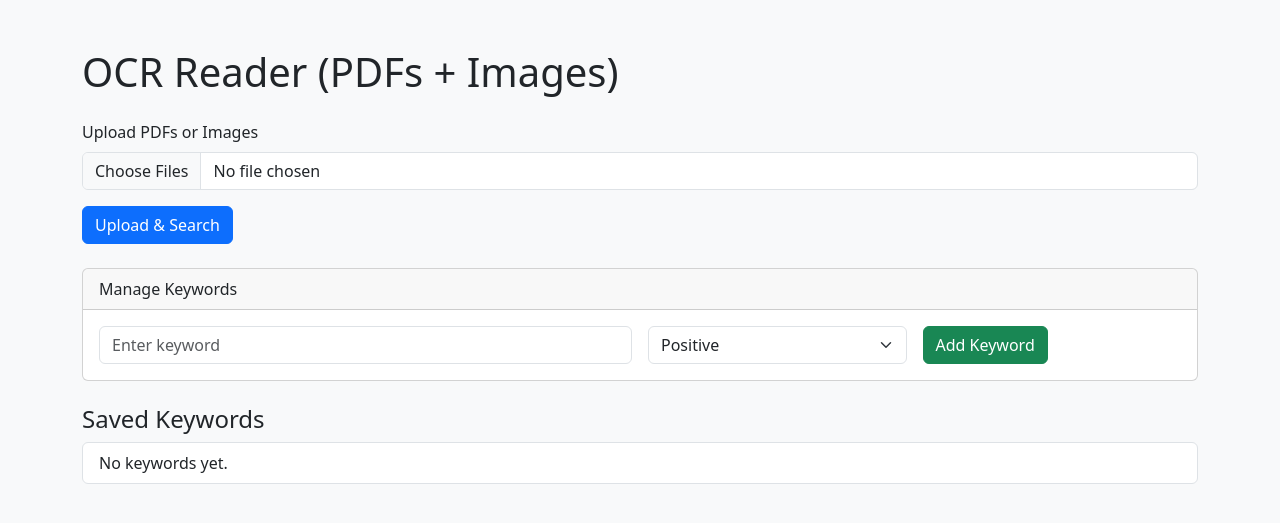
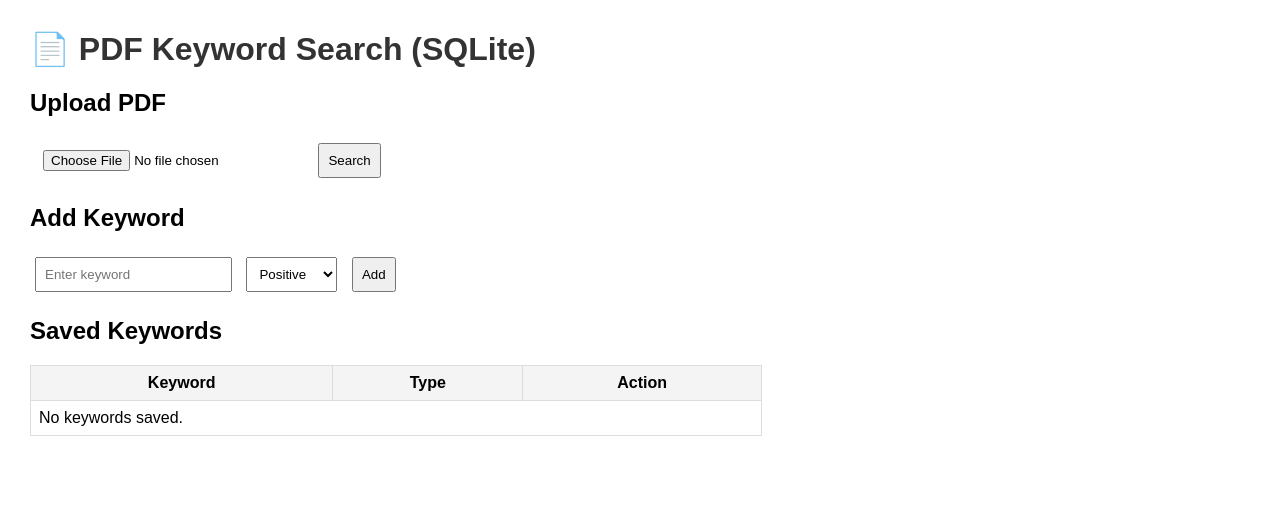
Before and after one commit to Aaronicc/pdf-keyword-search, a Flask app: page / in a window 1280 px wide. Shown: the top 523 px of the page. Run offline with Flask 3, Linux system fonts and the light colour scheme; some libraries are stand-ins or nearby versions.

Commit message:
Update index.html

```diff
--- a/templates/index.html
+++ b/templates/index.html
@@ -2,69 +2,62 @@
 <html lang="en">
 <head>
   <meta charset="UTF-8">
-    <title>OCR Reader - Upload PDFs & Images</title>
-    <link rel="stylesheet" href="https://cdn.jsdelivr.net/npm/bootstrap@5.3.2/dist/css/bootstrap.min.css">
+  <title>PDF Keyword Search</title>
+  <style>
+    body { font-family: Arial, sans-serif; margin: 30px; }
+    h1 { color: #333; }
+    form { margin-bottom: 20px; }
+    input, select, button { padding: 8px; margin: 5px; }
+    table { border-collapse: collapse; width: 60%; margin-top: 20px; }
+    table, th, td { border: 1px solid #ddd; padding: 8px; }
+    th { background: #f4f4f4; }
+    .positive { color: green; font-weight: bold; }
+    .negative { color: red; font-weight: bold; }
+  </style>
 </head>
-<body class="bg-light">
+<body>
+  <h1>📄 PDF Keyword Search (SQLite)</h1>
 
-<div class="container mt-5">
-    <h1 class="mb-4">OCR Reader (PDFs + Images)</h1>
-
-    <!-- Upload Form -->
-    <form action="{{ url_for('upload') }}" method="post" enctype="multipart/form-data" class="mb-4">
-        <div class="mb-3">
-            <label for="files" class="form-label">Upload PDFs or Images</label>
-            <input class="form-control" type="file" name="files" id="files" multiple required>
-        </div>
-        <button type="submit" class="btn btn-primary">Upload & Search</button>
+  <!-- Upload PDF -->
+  <h2>Upload PDF</h2>
+  <form action="/upload_pdf" method="POST" enctype="multipart/form-data">
+    <input type="file" name="pdf" accept="application/pdf" required>
+    <button type="submit">Search</button>
   </form>
 
-    <!-- Flash Messages -->
-    {% with messages = get_flashed_messages(with_categories=true) %}
-      {% if messages %}
-        {% for category, message in messages %}
-          <div class="alert alert-{{ category }}">{{ message }}</div>
-        {% endfor %}
-      {% endif %}
-    {% endwith %}
-
-    <!-- Keyword Management -->
-    <div class="card mb-4">
-        <div class="card-header">Manage Keywords</div>
-        <div class="card-body">
-            <form action="{{ url_for('add_keyword') }}" method="post" class="row g-3">
-                <div class="col-md-6">
-                    <input type="text" name="word" class="form-control" placeholder="Enter keyword" required>
-                </div>
-                <div class="col-md-3">
-                    <select name="type" class="form-select">
+  <!-- Add Keyword -->
+  <h2>Add Keyword</h2>
+  <form action="/add_keyword" method="POST">
+    <input type="text" name="word" placeholder="Enter keyword" required>
+    <select name="type" required>
       <option value="positive">Positive</option>
       <option value="negative">Negative</option>
     </select>
-                </div>
-                <div class="col-md-3">
-                    <button type="submit" class="btn btn-success">Add Keyword</button>
-                </div>
+    <button type="submit">Add</button>
   </form>
-        </div>
-    </div>
 
-    <!-- Saved Keywords -->
-    <h4>Saved Keywords</h4>
-    <ul class="list-group">
-        {% for keyword in keywords %}
-        <li class="list-group-item d-flex justify-content-between align-items-center">
-            {{ keyword.word }}
-            <span class="badge bg-{{ 'success' if keyword.type=='positive' else 'danger' }}">{{ keyword.type }}</span>
-            <form action="{{ url_for('delete_keyword', id=keyword.id) }}" method="post" class="ms-3">
-                <button class="btn btn-sm btn-outline-danger">Delete</button>
+  <!-- Keyword List -->
+  <h2>Saved Keywords</h2>
+  <table>
+    <tr>
+      <th>Keyword</th>
+      <th>Type</th>
+      <th>Action</th>
+    </tr>
+    {% for kw in keywords %}
+    <tr>
+      <td>{{ kw.word }}</td>
+      <td class="{{ kw.type }}">{{ kw.type }}</td>
+      <td>
+        <form action="/delete_keyword/{{ kw.id }}" method="POST" style="display:inline;">
+          <button type="submit" style="color:red;">Delete</button>
         </form>
-        </li>
+      </td>
+    </tr>
     {% else %}
-        <li class="list-group-item">No keywords yet.</li>
+    <tr><td colspan="3">No keywords saved.</td></tr>
     {% endfor %}
-    </ul>
-</div>
+  </table>
 
 </body>
 </html>
```
Lines whose indentation alone changed are shown as unchanged.
